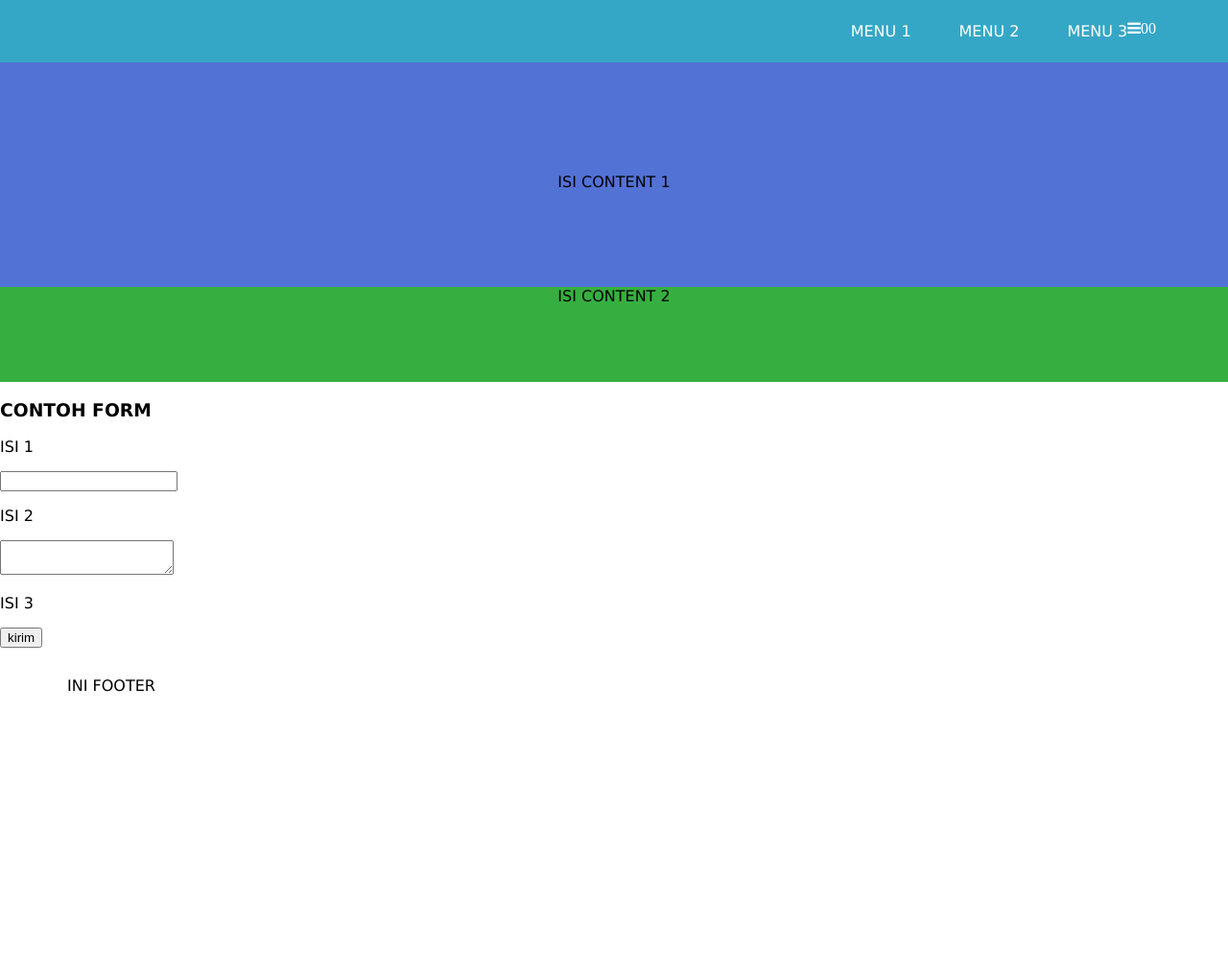
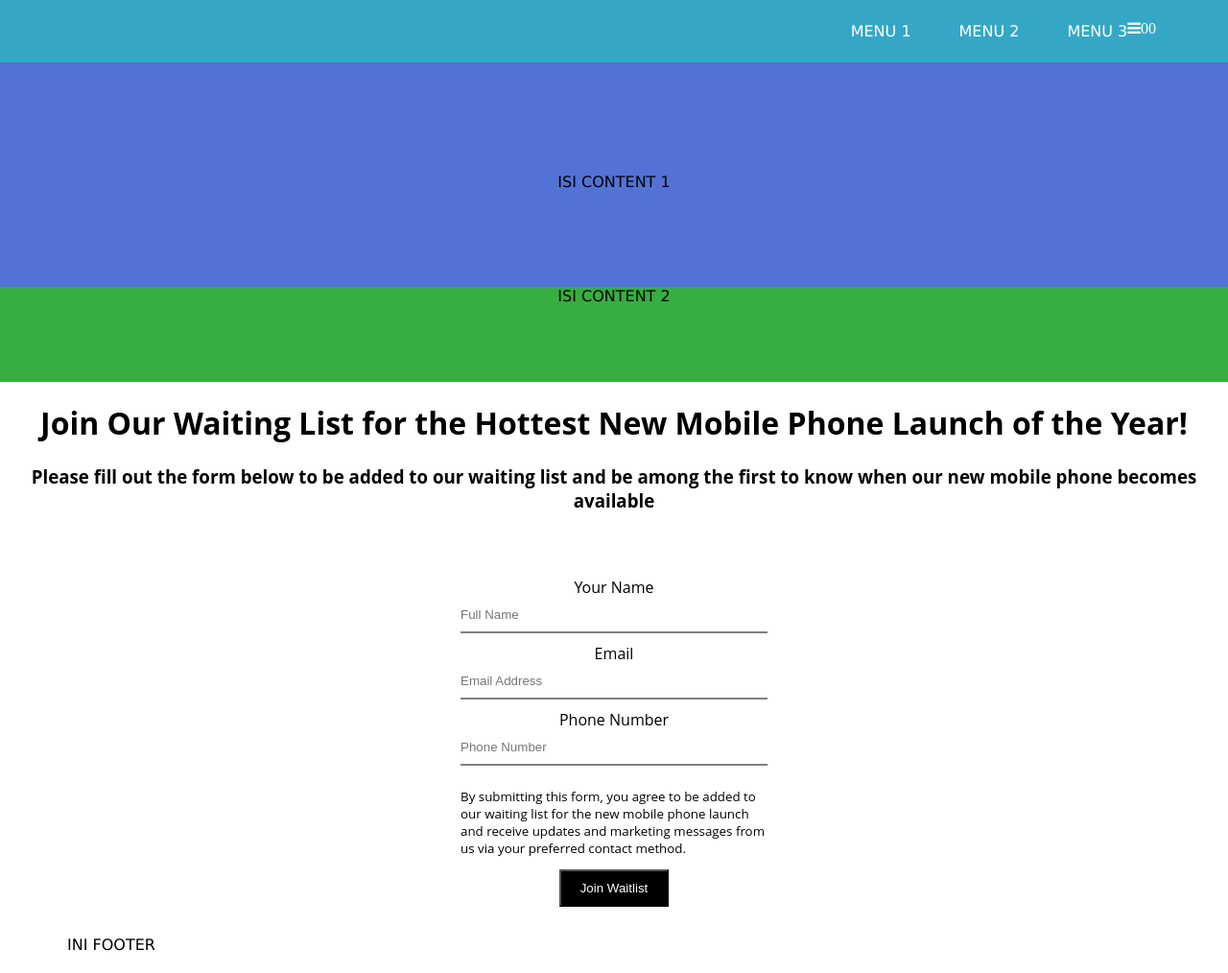
Before and after one commit to mamokEpan/Mini_Project_C4, a plain HTML site: page index.html in a window 1280 px wide. Shown: the whole page at 96% size. Before the commit the page ends 800 px from the top, so only its background shows below. Drawn offline with Linux system fonts and the light colour scheme.

Commit message:
add form

```diff
--- a/index.html
+++ b/index.html
@@ -33,17 +33,21 @@
         ISI CONTENT 2
     </div>
     </div>
-    <div class="contact-form">
-        <h3 class="section-title">CONTOH FORM</h3>
-        <p>ISI 1</p>
-
-        <input>
-        <p>ISI 2</p>
-        <textarea></textarea>
-
-        <p>ISI 3</p>
-        <input class="contact-submit" type="submit" value="kirim">
-
+    <div class="form">
+        <div class="form-title">
+            <h1>Join Our Waiting List for the Hottest New Mobile Phone Launch of the Year!</h1>
+            <h3>Please fill out the form below to be added to our waiting list and be among the first to know when our new mobile phone becomes available</h3>
+        </div>
+        <form action="" name="contact-form">
+            <label for="Your Name" class="form-title">Your Name</label>
+            <input type="text" name="full-name" placeholder="Full Name" class="form-control" required>
+            <label for="email address" class="form-title">Email</label>
+            <input type="text" name="email" placeholder="Email Address" class="form-control" required>
+            <label for="phone number" class="form-title">Phone Number</label>
+            <input type="tel" name="phone-number" placeholder="Phone Number" class="form-control" required>
+            <p>By submitting this form, you agree to be added to our waiting list for the new mobile phone launch and receive updates and marketing messages from us via your preferred contact method.</p>
+            <input type="submit" value="Join Waitlist" class="submit-button">
+        </form>
     </div>
     <footer>
     <div class="container">
--- a/responsive.css
+++ b/responsive.css
@@ -12,6 +12,13 @@
     .heading h2 {
         font-size: 20px;
     }
+    /* Form*/
+    html {
+        font-size:75%;
+    }
+.form >form {
+    width: 100%;
+}
     }
 
     /* Untuk Smartphone */
@@ -55,4 +62,12 @@
         font-size: 14px;
         line-height: 20px;
     }
+
+    /*FORM*/
+    html {
+        font-size:75%;
     }
+.form >form {
+    width: 100%;
+}
+    }
--- a/style.css
+++ b/style.css
@@ -192,3 +192,50 @@
     padding-top: 30px;
     padding-bottom: 20px;
     }
+
+    /*CSS untuk FORM*/
+    .form {
+        width: 100%;
+        font-family: 'Open Sans', sans-serif;
+        display: flex;
+        flex-direction: column;
+        align-items: center;
+
+    }
+    .form > .form-title {
+        text-align: center;
+        margin-bottom: 3rem;
+    }
+
+    .form > form{
+        display: flex;
+        flex-direction: column;
+        width: 25%;
+        align-items: center;
+    }
+
+    .form-control{
+        border: 0;
+        border-bottom: 2px solid gray;
+        outline: 0;
+        background: transparent;
+        width: 100%;
+        padding: 10px 0;
+        margin-bottom: 10px;
+    }
+
+    form > p {
+        font-size: smaller;
+    }
+
+    .submit-button {
+        background: black;
+        color: white;
+        padding: 10px 20px;
+
+    }
+    .submit-button:hover{
+        background-color: #4CAF50;
+        color:white;
+        border: 1px solid #4CAF50;
+    }
```
